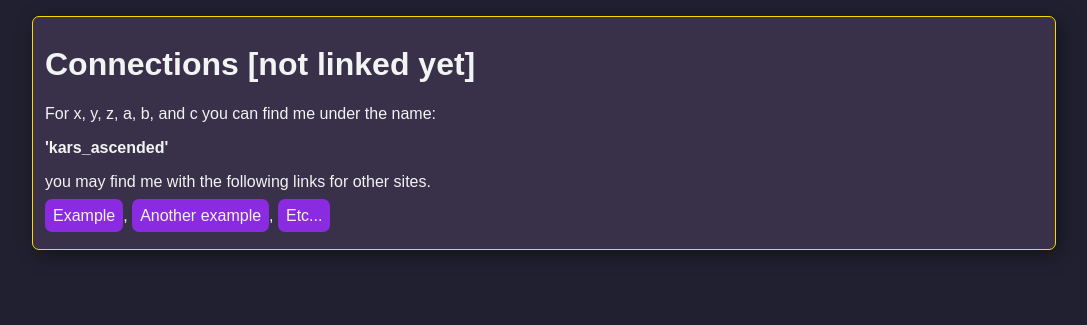
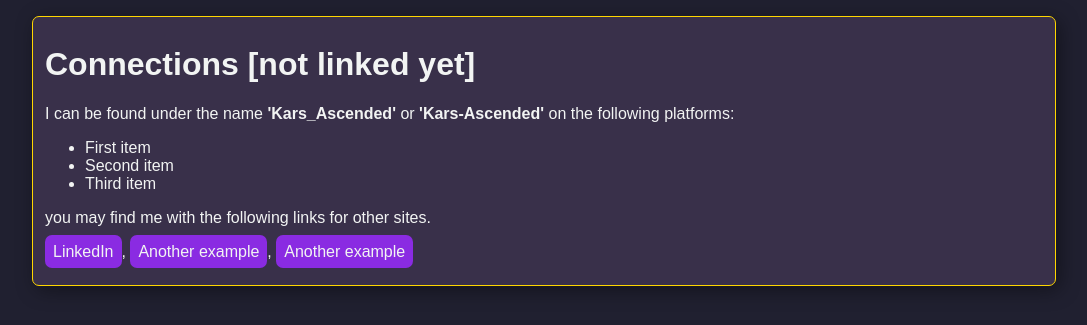
Before and after one commit to Kars-Ascended/Kars, a PHP site: page /pages/contact.php in a window 1280 px wide. Shown: the part 48-373 px from the top of the page, without its empty margins (96-1183 px from the left). Run offline with PHP 8.4, Linux system fonts and the light colour scheme.

Commit message:
contact changes

```diff
--- a/pages/contact.php
+++ b/pages/contact.php
@@ -14,10 +14,15 @@
 <body class="main">
     <div class="main-element">
         <h1>Connections [not linked yet]</h1>
-        <p>For x, y, z, a, b, and c you can find me under the name:</p>
-        <b>'kars_ascended'</b>
+        <p>I can be found under the name <b>'Kars_Ascended'</b> or <b>'Kars-Ascended'</b> on the following platforms:</p>
+        <ul>
+            <li>First item</li>
+            <li>Second item</li>
+            <li>Third item</li>
+        </ul>
+
         <p>you may find me with the following links for other sites.</p>
-        <p><a>Example</a>, <a>Another example</a>, <a>Etc...</a></p>
+        <p><a href="https://www.linkedin.com/in/josh---white/" target="_blank">LinkedIn</a>, <a>Another example</a>, <a>Another example</a></p>
     </div>
 
 </body>
```
